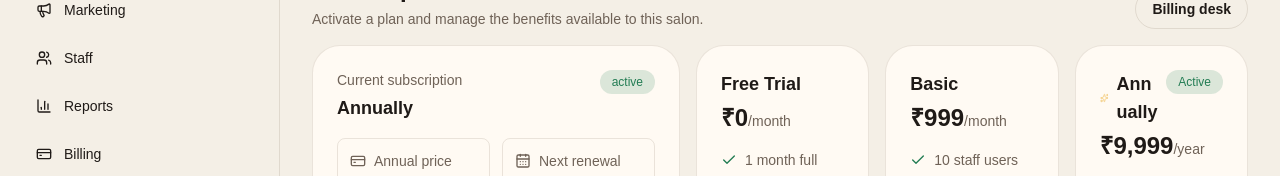
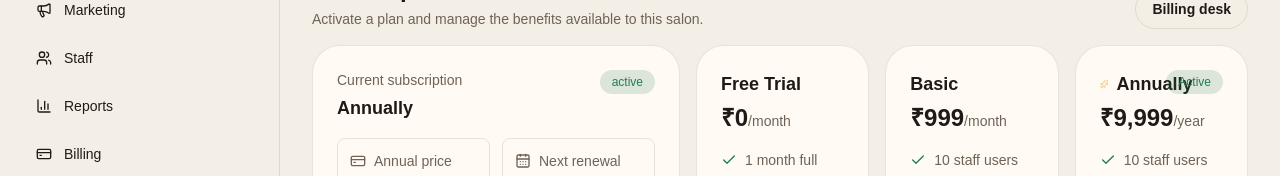
Before and after one commit to Aryanweb7/Salon-Saas, a Next.js app: page /settings in a window 1280 px wide. Shown: the part 342-518 px from the top of the page. Built offline with nearby package versions, Linux system fonts and the light colour scheme; no server answers; the database is empty.

Commit message:
prevent annual plan title wrapping

```diff
--- a/components/plan-card.tsx
+++ b/components/plan-card.tsx
@@ -13,7 +13,7 @@ export function PlanCard({ planId }: { planId: keyof typeof PLAN_DEFINITIONS })
     <Card className="relative flex h-full flex-col gap-5">
       {plan.mostPopular ? <Badge className="w-fit sm:absolute sm:right-6 sm:top-6" tone="warning">Most Popular</Badge> : null}
       <div className="min-w-0">
-        <h3 className="text-2xl font-semibold">{plan.name}</h3>
+        <h3 className="whitespace-nowrap text-2xl font-semibold">{plan.name}</h3>
         <p className="mt-2 break-words text-3xl font-bold sm:text-4xl">{formatCurrency(plan.price)}<span className="text-base font-normal text-[var(--muted-foreground)]">/{plan.billingInterval}</span></p>
       </div>
       <ul className="space-y-3 text-sm text-[var(--muted-foreground)]">
--- a/components/subscription-settings.tsx
+++ b/components/subscription-settings.tsx
@@ -83,7 +83,7 @@ export function SubscriptionSettings({
           <div className="flex items-start justify-between gap-3">
             <div className="min-w-0">
               <CardDescription>Current subscription</CardDescription>
-              <CardTitle className="mt-1">{currentPlan.name}</CardTitle>
+              <CardTitle className="mt-1 whitespace-nowrap">{currentPlan.name}</CardTitle>
             </div>
             <Badge tone={getStatusTone(status)}>{status.replace("_", " ")}</Badge>
           </div>
@@ -120,7 +120,7 @@ export function SubscriptionSettings({
                   <div className="min-w-0">
                     <div className="flex items-center gap-2">
                       {plan.mostPopular ? <Sparkles className="h-4 w-4 text-[var(--accent)]" /> : null}
-                      <CardTitle>{plan.name}</CardTitle>
+                      <CardTitle className="whitespace-nowrap">{plan.name}</CardTitle>
                     </div>
                     <p className="mt-1 text-2xl font-bold">
                       {formatCurrency(plan.price)}
```
